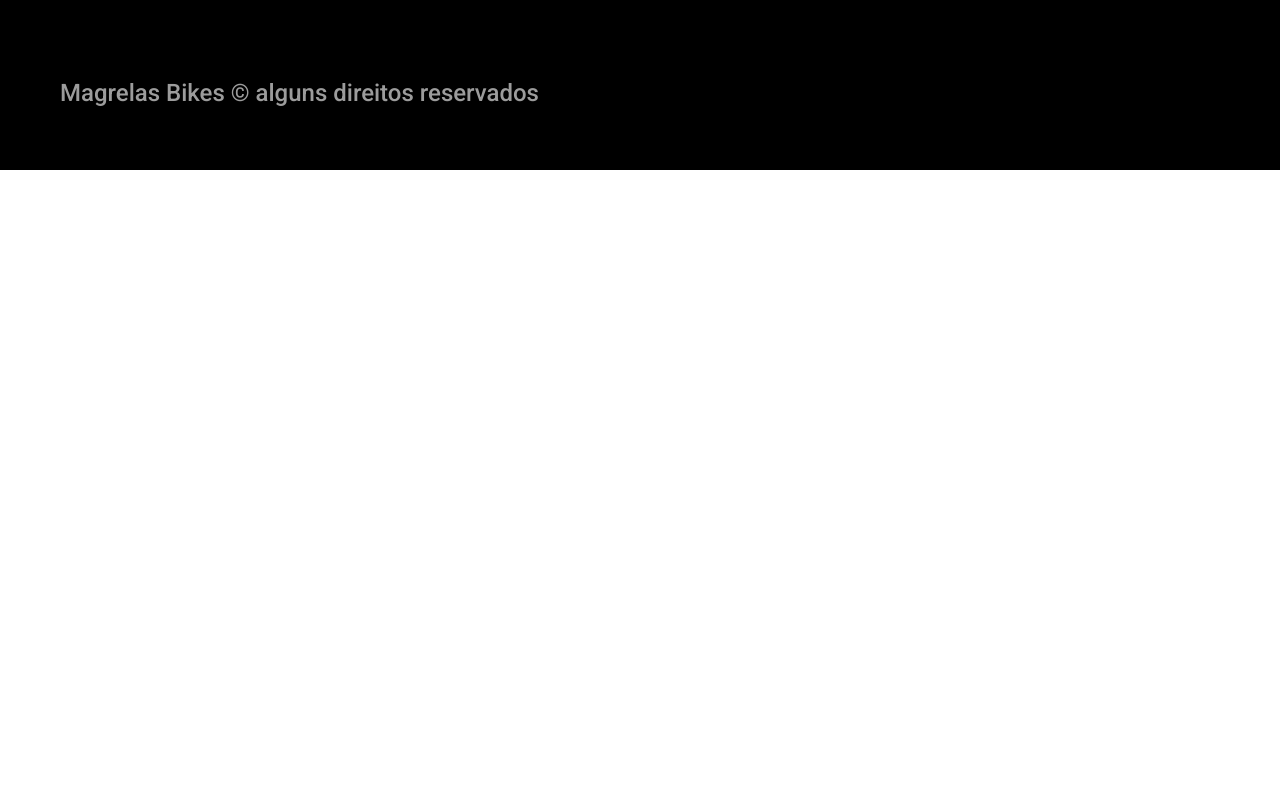
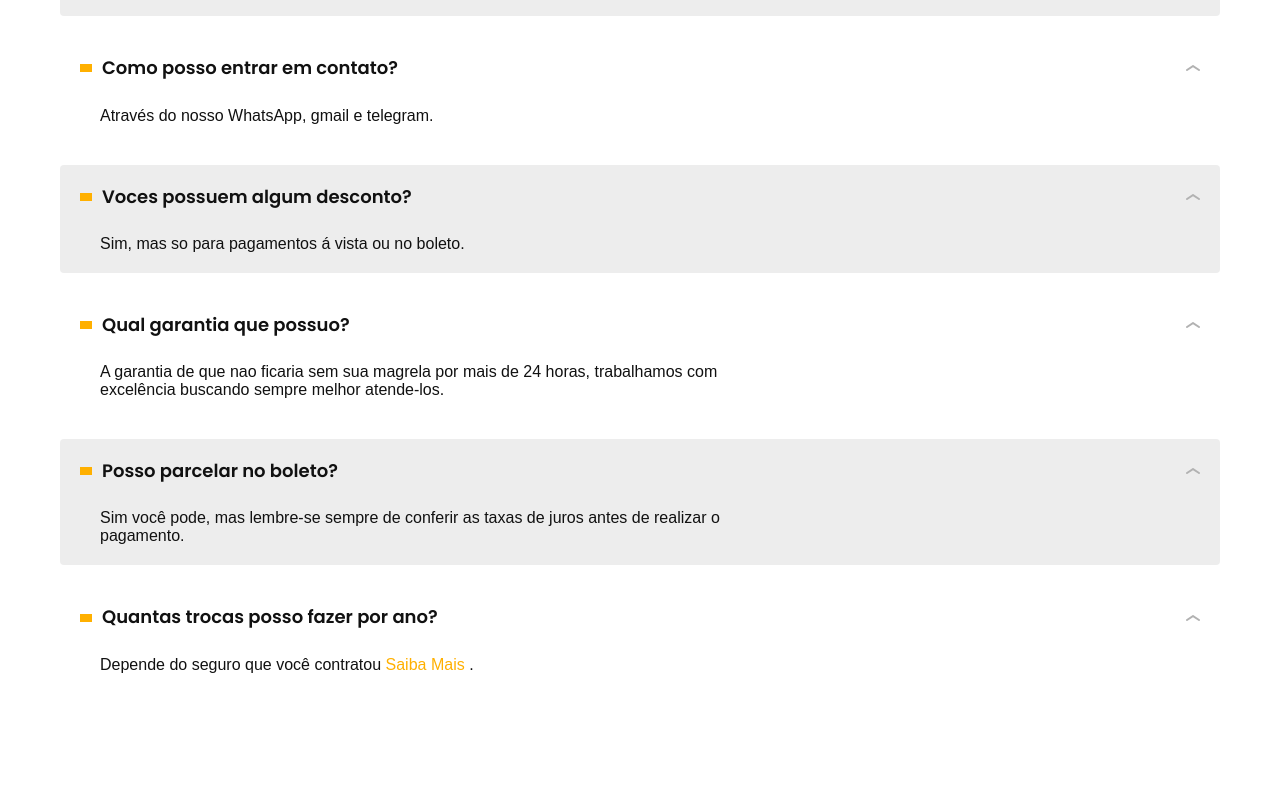
Before and after one commit to WisleyAraujo/BikCraft, a plain HTML site: page seguros.html in a window 1280 px wide. Shown: the part 2113-2911 px from the top of the page. Before the commit the page ends 2283 px from the top, so only its background shows below. Drawn offline with Linux system fonts and the light colour scheme; a web font is replaced by a local one.

Commit message:
terminei a parte de seguros e das perguntas

```diff
--- a/css/global/reset.css
+++ b/css/global/reset.css
@@ -14,7 +14,7 @@
   }
   a {
     color: inherit;
-    display: block;
+    display: inline-block;
   }
   img {
     max-width: 100%;
--- a/css/seguros/perguntas.css
+++ b/css/seguros/perguntas.css
@@ -0,0 +1,53 @@
+.perguntas{
+    padding: 120px 20px;
+}
+.perguntas h2{
+    margin-bottom: 60px;
+}
+
+.dl > div{
+    padding: 20px;
+    border-radius: 4px;
+    margin-bottom: 20px;
+}
+.dl > div:nth-child(odd){
+    background: var(--cor-2);
+}
+.perguntas dt{
+    display: grid;
+    grid-template-columns: auto 1fr auto;
+    align-items: center;
+    gap: 10px;
+    cursor: pointer;
+}
+.perguntas dt::before{
+    content: "";
+    display: inline-block;
+    width: 12px;
+    height: 8px;
+    background: var(--cor-p1);
+}
+.perguntas dt::after{
+    content: "";
+    display: inline-block;
+    width: 14px;
+    height: 6px;
+    background: url(../../img/icones/seta-abrir.svg);
+}
+.perguntas dt:hover::after{
+    transform: rotate(180deg);
+    transition: 0.3s;
+}
+.perguntas dd{
+    padding-left: 20px;
+    padding-top: 26px;
+    max-width: 80ch;
+}
+@media(width <=800px){
+    .perguntas{
+        padding: 60px 0px;
+    }
+    .perguntas h2{
+        margin-bottom: 40px;
+    }
+}
--- a/css/seguros/vantagens.css
+++ b/css/seguros/vantagens.css
@@ -5,9 +5,7 @@
 .vantagens{
     padding: 120px 0px;
 }
-.vantagens h2{
 
-}
 .vantagens h2{
     margin-bottom: 60px;
 }
@@ -31,6 +29,3 @@
 
     }
 }
-.dl{
-    margin: initial;
-}
--- a/seguros.html
+++ b/seguros.html
@@ -133,8 +133,37 @@
         <h2 class="font-1-xxl">perguntas frequentes <span class="cor-p1">.</span></h2>
         <dl class="dl">
             <div>
-                <dt  class="font-1-mb dl">Qual forma de pagamento voces aceitam?</dt>
-                <dd class="">Aceitamos pagamentos parcelados em todos os cartoes de credito. Para pagamentos à vista também aceitamos PIX e Boleto através do PagSeguro</dd>
+                <dt class="font-1-mb dl">Qual forma de pagamento voces aceitam?</dt>
+                <dd >Aceitamos pagamentos parcelados em todos os cartões de credito. Para pagamentos à
+                    vista
+                    também aceitamos PIX e Boleto através do PagSeguro</dd>
+            </div>
+            <div>
+                <dt class="font-1-mb dl">Como posso entrar em contato?</dt>
+                <dd >Através do nosso WhatsApp, gmail e telegram.</dd>
+            </div>
+
+            <div>
+                <dt class="font-1-mb dl">Voces possuem algum desconto?</dt>
+                <dd >Sim, mas so para pagamentos á vista ou no boleto.</dd>
+            </div>
+
+            <div>
+                <dt class="font-1-mb dl">Qual garantia que possuo?</dt>
+                <dd >A garantia de que nao ficaria sem sua magrela por mais de 24 horas, trabalhamos com
+                    excelência buscando sempre melhor atende-los.</dd>
+            </div>
+            <div>
+                <dt class="font-1-mb dl">Posso parcelar no boleto?</dt>
+                <dd >Sim você pode, mas lembre-se sempre de conferir as taxas de juros antes de realizar
+                    o
+                    pagamento.</dd>
+            </div>
+            <div>
+                <dt class="font-1-mb dl">Quantas trocas posso fazer por ano?</dt>
+                <dd >Depende do seguro que você contratou <span class="cor-p1"><a
+                            href="./termos.html">Saiba
+                            Mais</a></span> .</dd>
             </div>
         </dl>
     </article>
```
